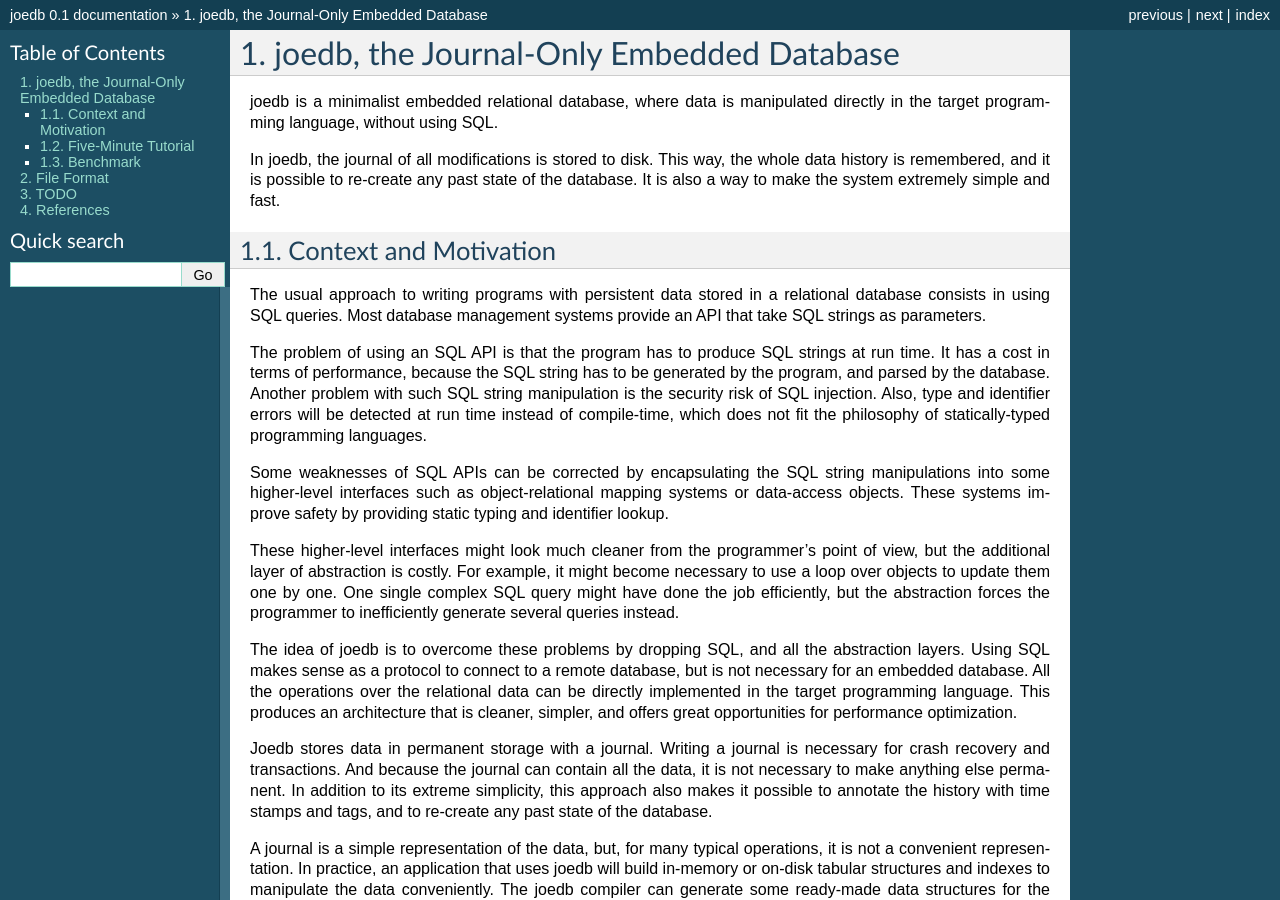
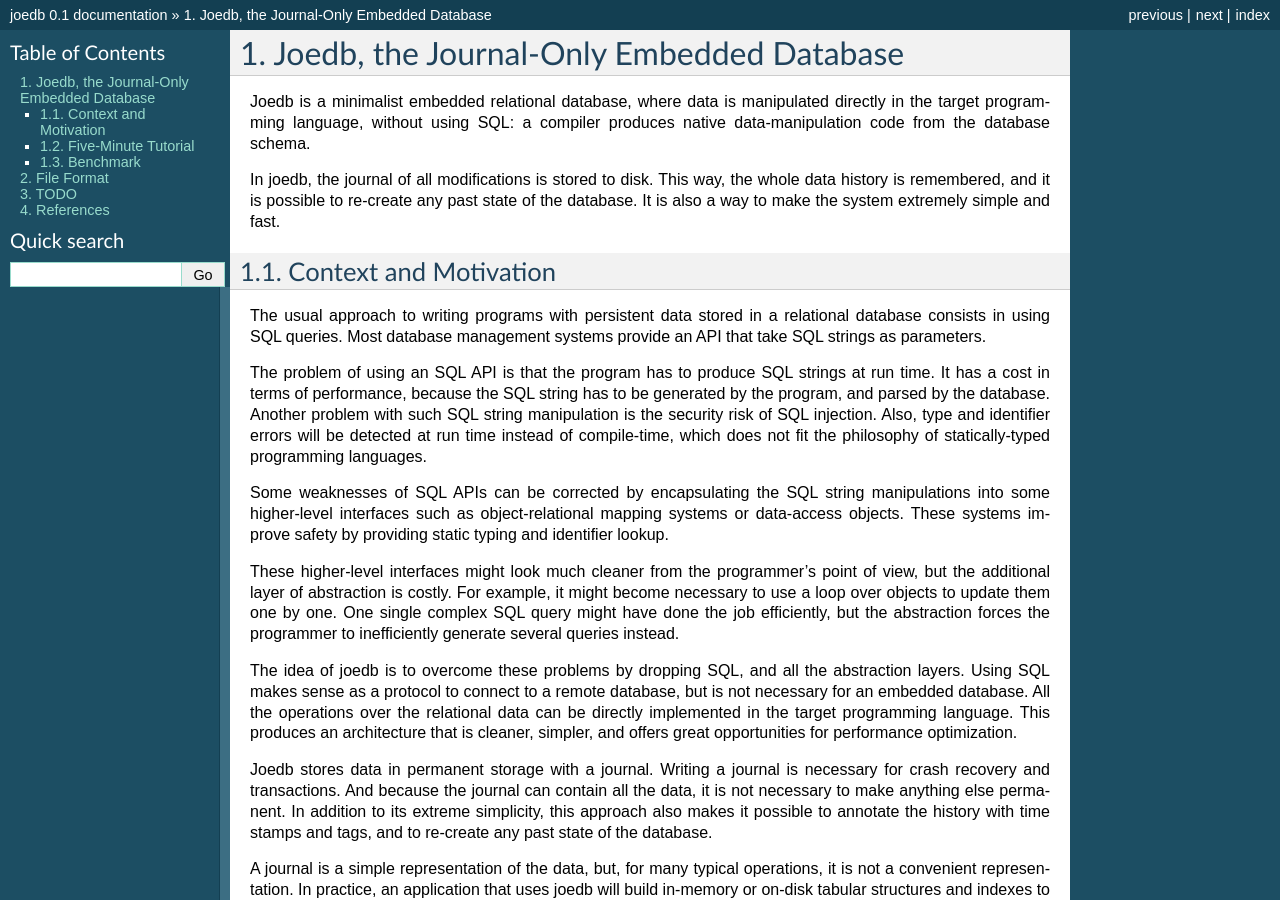
Before and after one commit to Remi-Coulom/joedb, a Sphinx documentation site: the page built from doc/source/intro.rst, in a window 1280 px wide and 900 px high. Built offline with Sphinx 7.4.7, drawn with Linux system fonts in a browser that asks for light colours; formulas are drawn with MathJax 3; some of the changed text lies outside the part shown.

Commit message:
minor doc change

```diff
--- a/doc/source/intro.rst
+++ b/doc/source/intro.rst
@@ -1,7 +1,7 @@
-joedb, the Journal-Only Embedded Database
+Joedb, the Journal-Only Embedded Database
 =========================================
 
-joedb is a minimalist embedded relational database, where data is manipulated directly in the target programming language, without using SQL.
+Joedb is a minimalist embedded relational database, where data is manipulated directly in the target programming language, without using SQL: a compiler produces native data-manipulation code from the database schema.
 
 In joedb, the journal of all modifications is stored to disk. This way, the whole data history is remembered, and it is possible to re-create any past state of the database. It is also a way to make the system extremely simple and fast.
 
```
